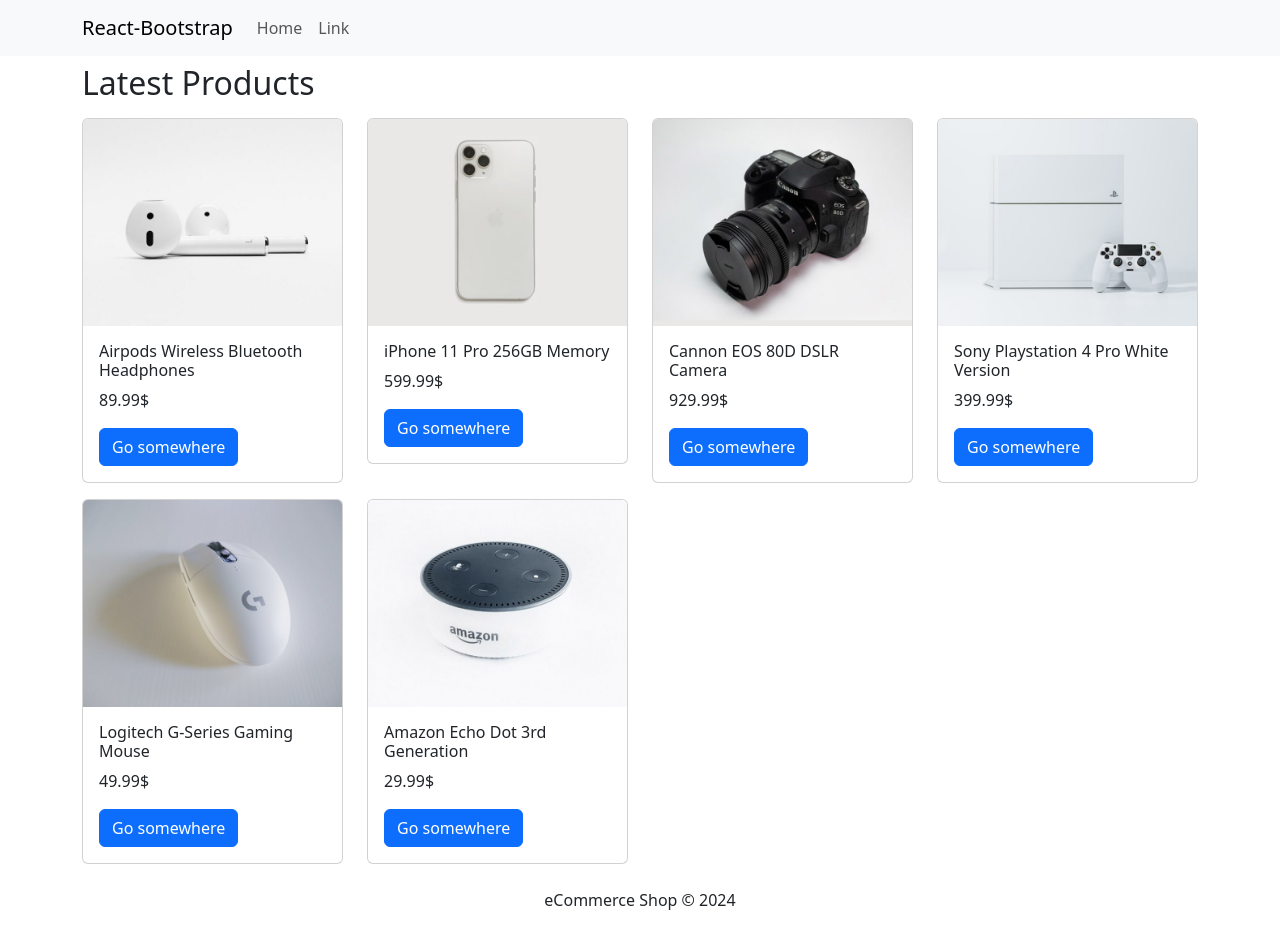
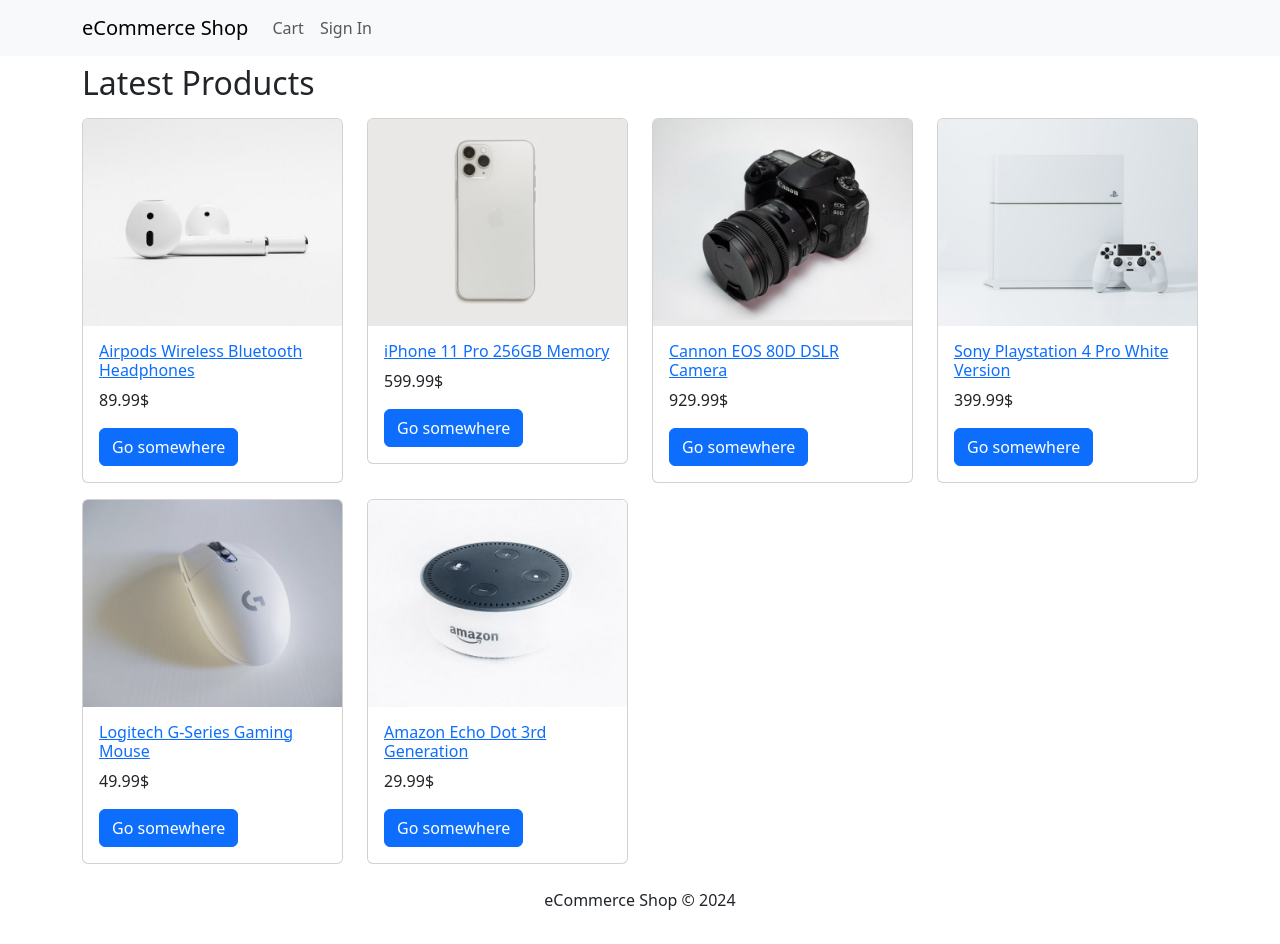
Before and after one commit to vladibo13/ecommerce-shop, a React (Create React App) app in the folder client/: page / in a window 1280 px wide. Built offline with nearby package versions, Linux system fonts and the light colour scheme.

Commit message:
react-router-dom init

```diff
--- a/client/package.json
+++ b/client/package.json
@@ -11,6 +11,8 @@
     "react-bootstrap": "^2.10.1",
     "react-dom": "^18.2.0",
     "react-icons": "^5.0.1",
+    "react-router-bootstrap": "^0.26.2",
+    "react-router-dom": "^6.22.3",
     "react-scripts": "5.0.1",
     "web-vitals": "^2.1.4"
   },
--- a/client/src/App.js
+++ b/client/src/App.js
@@ -2,6 +2,7 @@
 import Footer from "./components/Footer";
 import NavigationBar from "./components/Navbar";
 import HomeScreen from "./Screens/HomeScreen";
+import { Outlet } from "react-router-dom";
 
 const App = () => {
   return (
@@ -9,10 +10,10 @@
       <NavigationBar />
       <main>
         <Container>
-          <HomeScreen />
-          <Footer />
+          <Outlet />
         </Container>
       </main>
+      <Footer />
     </>
   );
 };
--- a/client/src/components/Navbar.jsx
+++ b/client/src/components/Navbar.jsx
@@ -2,17 +2,24 @@
 import Nav from "react-bootstrap/Nav";
 import Navbar from "react-bootstrap/Navbar";
 import NavDropdown from "react-bootstrap/NavDropdown";
+import { LinkContainer } from "react-router-bootstrap";
 
 function NavigationBar() {
   return (
     <Navbar expand="lg" className="bg-body-tertiary">
       <Container>
-        <Navbar.Brand href="#home">React-Bootstrap</Navbar.Brand>
+        <LinkContainer to="/">
+          <Navbar.Brand>eCommerce Shop</Navbar.Brand>
+        </LinkContainer>
         <Navbar.Toggle aria-controls="basic-navbar-nav" />
         <Navbar.Collapse id="basic-navbar-nav">
           <Nav className="me-auto">
-            <Nav.Link href="#home">Home</Nav.Link>
-            <Nav.Link href="#link">Link</Nav.Link>
+            <LinkContainer to="/cart">
+              <Nav.Link>Cart</Nav.Link>
+            </LinkContainer>
+            <LinkContainer to="/login">
+              <Nav.Link>Sign In</Nav.Link>
+            </LinkContainer>
             {/* <NavDropdown title="Dropdown" id="basic-nav-dropdown">
               <NavDropdown.Item href="#action/3.1">Action</NavDropdown.Item>
               <NavDropdown.Item href="#action/3.2">
--- a/client/src/components/Product.jsx
+++ b/client/src/components/Product.jsx
@@ -1,12 +1,17 @@
 import Button from "react-bootstrap/Button";
 import Card from "react-bootstrap/Card";
+import { Link } from "react-router-dom";
 
 const Product = ({ product }) => {
   return (
     <Card className="my-2">
-      <Card.Img variant="top" src={product.image} />
+      <Link to={`/product/${product._id}`}>
+        <Card.Img variant="top" src={product.image} />
+      </Link>
       <Card.Body>
-        <Card.Title as="h6">{product.name}</Card.Title>
+        <Link to={`/product/${product._id}`}>
+          <Card.Title as="h6">{product.name}</Card.Title>
+        </Link>
         <Card.Text>{product.price}$</Card.Text>
         <Button variant="primary">Go somewhere</Button>
       </Card.Body>
--- a/client/src/index.js
+++ b/client/src/index.js
@@ -1,14 +1,29 @@
-import React from 'react';
-import ReactDOM from 'react-dom/client';
-import './index.css';
-import App from './App';
-import reportWebVitals from './reportWebVitals';
-import 'bootstrap/dist/css/bootstrap.min.css';
+import React from "react";
+import ReactDOM from "react-dom/client";
+import "./index.css";
+import App from "./App";
+import reportWebVitals from "./reportWebVitals";
+import "bootstrap/dist/css/bootstrap.min.css";
+import {
+  createBrowserRouter,
+  createRoutesFromElements,
+  Route,
+  RouterProvider,
+} from "react-router-dom";
+import HomeScreen from "./Screens/HomeScreen";
 
-const root = ReactDOM.createRoot(document.getElementById('root'));
+const root = ReactDOM.createRoot(document.getElementById("root"));
+const router = createBrowserRouter(
+  createRoutesFromElements(
+    <Route path="/" element={<App />}>
+      <Route index={true} path="/" element={<HomeScreen />} />
+    </Route>
+  )
+);
+
 root.render(
   <React.StrictMode>
-    <App />
+    <RouterProvider router={router} />
   </React.StrictMode>
 );
 
```
Also changed, not shown: 1 other file (tests, documents, lock files or other folders).
